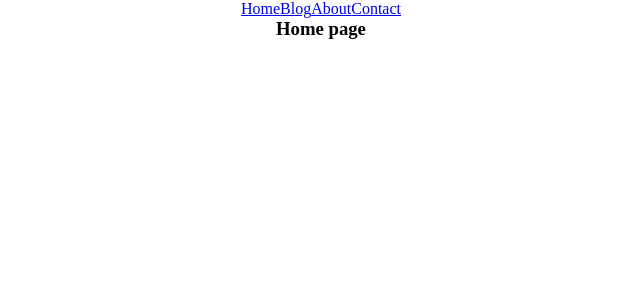
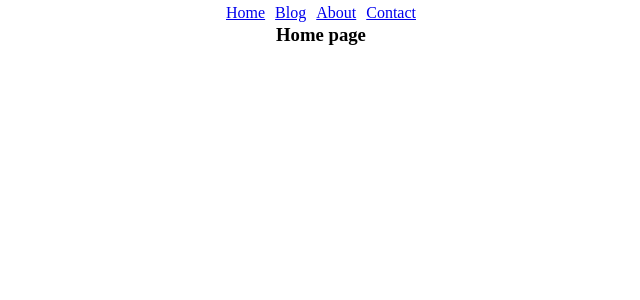
Before and after one commit to Achinit99/vite-app, a React (Vite) app in the folder first-vite-react/: page / in a window 1280 px wide. Shown: the top 300 px of the page, without its empty margins (319-959 px from the left). Built offline with nearby package versions, Linux system fonts and the light colour scheme.

Commit message:
delete links.css file

```diff
--- a/first-vite-react/src/Components/Links/Links.css
+++ /dev/null
@@ -1,12 +0,0 @@
-.links {
-  color: rgb(45, 49, 49);
-  text-decoration: none;
-  padding: 3px 16px;
-}
-
-.links:hover {
-  color: rgb(80, 85, 88);
-  text-decoration: none;
-  padding: 3px 16px;
-  border-radius: 13px;
-}
--- a/first-vite-react/src/Components/Links/Links.jsx
+++ b/first-vite-react/src/Components/Links/Links.jsx
@@ -3,7 +3,7 @@ import MenuLink from '../MenuLink/MenuLink'
 
 function Links() {
   return (
-    <div className="links">
+    <div>
       <MenuLink linktext="Home" linkurl="/" />
       <MenuLink linktext="Blog" linkurl="/blog" />
       <MenuLink linktext="About" linkurl="/about" />
--- a/first-vite-react/src/index.css
+++ b/first-vite-react/src/index.css
@@ -1,6 +1,6 @@
 * {
-  margin: 0;
-  padding: 0;
+  margin: 2px;
+  padding: 0 3px 0 3px;
   box-sizing: border-box;
   font-family: poppins;
   text-align: center;
```
